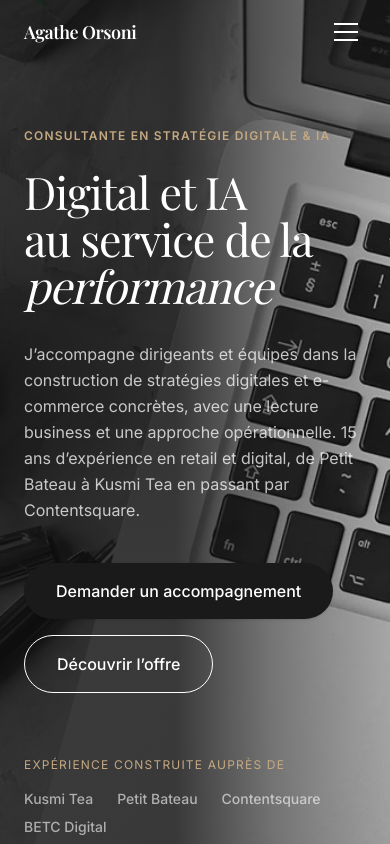
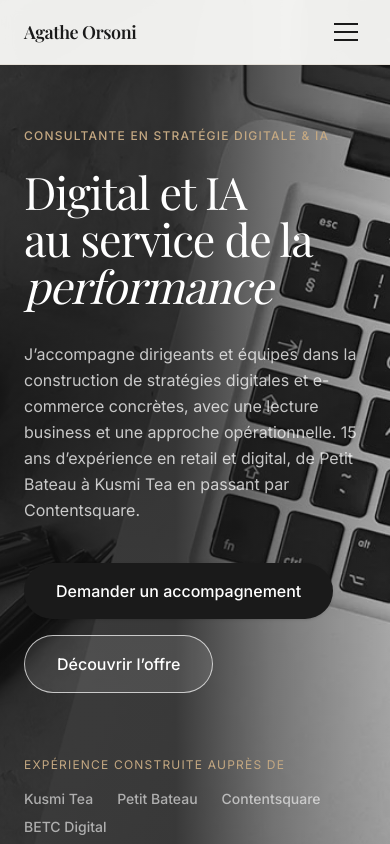
Before and after one commit to agathemk-blip/agathe-orsoni-site, a Next.js app: page / in a window 390 px wide. Shown: the top 844 px of the page. Built offline with nearby package versions, Linux system fonts and the light colour scheme; a web font is replaced by a local one.

Commit message:
Fix header always ivory, mobile menu solid background, ghost CTA visible, remove bold kicker

```diff
--- a/app/page.tsx
+++ b/app/page.tsx
@@ -123,7 +123,7 @@ export default function HomePage() {
         <div className="relative z-10 container-site w-full pt-32 pb-20 md:pt-40 md:pb-28">
           <div className="max-w-xl">
             <p
-              className="text-xs font-semibold uppercase tracking-widest mb-6 animate-fade-up"
+              className="text-xs font-medium uppercase tracking-widest mb-6 animate-fade-up"
               style={{ color: "#C4A882" }}
             >
               Consultante en stratégie digitale &amp; IA
@@ -160,7 +160,7 @@ export default function HomePage() {
               <CTAButton href="/contact" size="lg" variant="primary">
                 Demander un accompagnement
               </CTAButton>
-              <CTAButton href="/mon-offre" size="lg" variant="ghost" className="!text-white !border-white hover:!bg-white hover:!text-[#1A1A1A]">
+              <CTAButton href="/mon-offre" size="lg" variant="ghost" className="!text-white !border-white/70 !bg-white/10 hover:!bg-white hover:!text-[#1A1A1A]">
                 Découvrir l&rsquo;offre
               </CTAButton>
             </div>
--- a/components/Header.tsx
+++ b/components/Header.tsx
@@ -13,20 +13,12 @@ const navLinks = [
 
 export default function Header() {
   const [isOpen, setIsOpen] = useState(false);
-  const [scrolled, setScrolled] = useState(false);
   const pathname = usePathname();
-
-  useEffect(() => {
-    const handleScroll = () => setScrolled(window.scrollY > 20);
-    window.addEventListener("scroll", handleScroll, { passive: true });
-    return () => window.removeEventListener("scroll", handleScroll);
-  }, []);
 
   useEffect(() => {
     setIsOpen(false);
   }, [pathname]);
 
-  // Prevent body scroll when menu open
   useEffect(() => {
     if (isOpen) {
       document.body.style.overflow = "hidden";
@@ -38,22 +30,15 @@ export default function Header() {
     };
   }, [isOpen]);
 
-  const darkHero = pathname === "/" && !scrolled;
-
   return (
-    <header
-      className={`fixed top-0 left-0 right-0 z-50 transition-all duration-300 ${
-        scrolled
-          ? "bg-[#FAFAF8]/95 backdrop-blur-sm border-b border-[#E5E0D8]"
-          : "bg-transparent"
-      }`}
-    >
+    <>
+      <header className="fixed top-0 left-0 right-0 z-50 bg-[#FAFAF8]/95 backdrop-blur-sm border-b border-[#E5E0D8]">
         <div className="container-site">
           <div className="flex items-center justify-between h-16 md:h-20">
             {/* Logo */}
             <Link
               href="/"
-            className={`font-[var(--font-playfair)] text-lg font-semibold tracking-tight hover:text-[#9B7D5E] transition-colors ${darkHero ? "text-white" : "text-[#1A1A1A]"}`}
+              className="font-[var(--font-playfair)] text-lg font-semibold tracking-tight text-[#1A1A1A] hover:text-[#9B7D5E] transition-colors"
               style={{ fontFamily: "var(--font-playfair), Georgia, serif" }}
             >
               Agathe Orsoni
@@ -71,7 +56,7 @@ export default function Header() {
                   className={`text-sm tracking-wide transition-colors hover:text-[#C4A882] ${
                     pathname === link.href
                       ? "text-[#C4A882] font-medium"
-                    : darkHero ? "text-white" : "text-[#1A1A1A]"
+                      : "text-[#1A1A1A]"
                   }`}
                 >
                   {link.label}
@@ -79,11 +64,7 @@ export default function Header() {
               ))}
               <Link
                 href="/contact"
-              className={`ml-2 inline-flex items-center px-5 py-2.5 text-sm font-medium rounded-full transition-colors duration-200 ${
-                darkHero
-                  ? "bg-white text-[#1A1A1A] hover:bg-[#C4A882] hover:text-white"
-                  : "bg-[#1A1A1A] text-white hover:bg-[#9B7D5E]"
-              }`}
+                className="ml-2 inline-flex items-center px-5 py-2.5 text-sm font-medium rounded-full bg-[#1A1A1A] text-white hover:bg-[#9B7D5E] transition-colors duration-200"
               >
                 Demander un accompagnement
               </Link>
@@ -97,31 +78,33 @@ export default function Header() {
               aria-expanded={isOpen}
             >
               <span
-              className={`block w-6 h-0.5 transition-all duration-300 ${darkHero ? "bg-white" : "bg-[#1A1A1A]"} ${
+                className={`block w-6 h-0.5 bg-[#1A1A1A] transition-all duration-300 ${
                   isOpen ? "rotate-45 translate-y-2" : ""
                 }`}
               />
               <span
-              className={`block w-6 h-0.5 transition-all duration-300 ${darkHero ? "bg-white" : "bg-[#1A1A1A]"} ${
+                className={`block w-6 h-0.5 bg-[#1A1A1A] transition-all duration-300 ${
                   isOpen ? "opacity-0" : ""
                 }`}
               />
               <span
-              className={`block w-6 h-0.5 transition-all duration-300 ${darkHero ? "bg-white" : "bg-[#1A1A1A]"} ${
+                className={`block w-6 h-0.5 bg-[#1A1A1A] transition-all duration-300 ${
                   isOpen ? "-rotate-45 -translate-y-2" : ""
                 }`}
               />
             </button>
           </div>
         </div>
+      </header>
 
-      {/* Mobile Menu */}
+      {/* Mobile Menu — hors du header pour éviter le stacking context */}
       <div
-        className={`md:hidden fixed inset-0 top-16 bg-[#FAFAF8] z-40 transition-all duration-300 ${
+        className={`md:hidden fixed inset-0 top-16 z-[100] transition-all duration-300 ${
           isOpen
             ? "opacity-100 pointer-events-auto"
             : "opacity-0 pointer-events-none"
         }`}
+        style={{ backgroundColor: "#FAFAF8" }}
       >
         <nav
           className="flex flex-col p-8 gap-6"
@@ -149,6 +132,6 @@ export default function Header() {
           </div>
         </nav>
       </div>
-    </header>
+    </>
   );
 }
```
Lines whose indentation alone changed are shown as unchanged.
